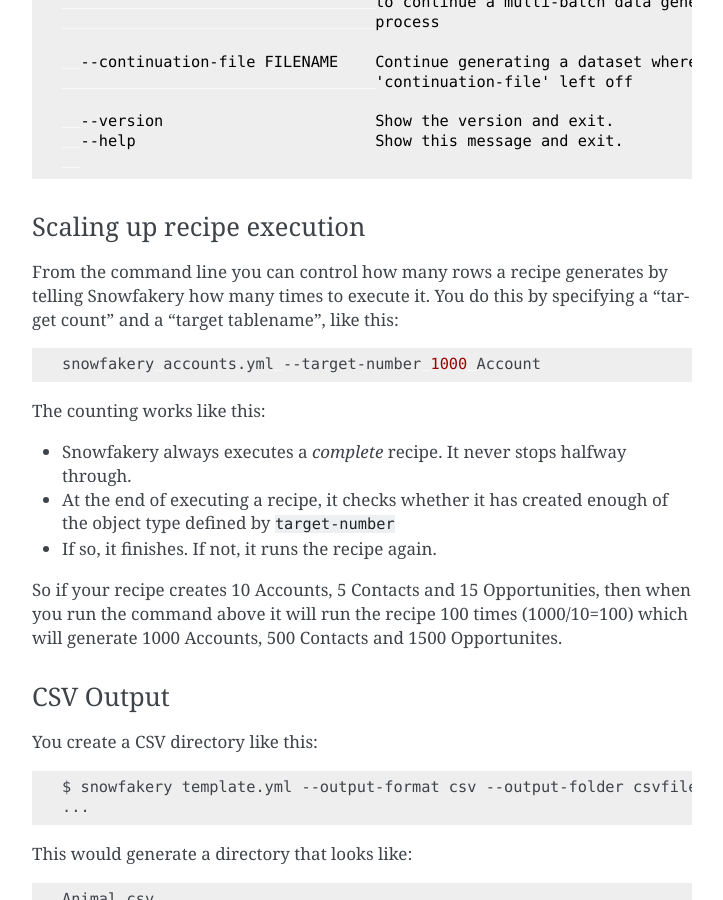
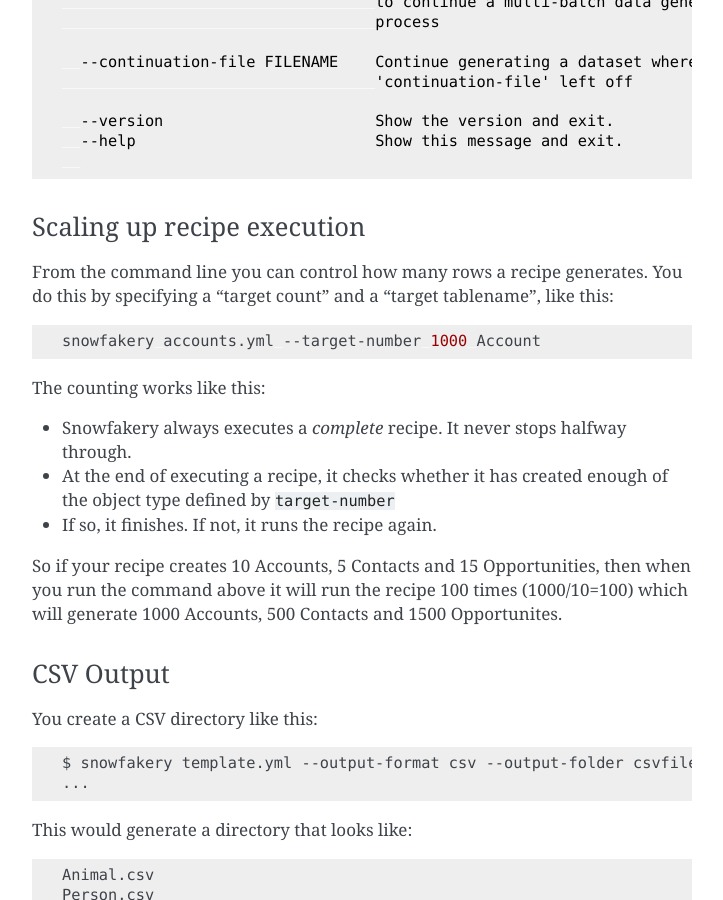
Before and after one commit to SFDO-Tooling/Snowfakery, a Sphinx documentation site: the page built from docs/index.md, in a window 1280 px wide and 900 px high, scrolled down 19115 px. Shown: the whole window, without its empty margins (388-1111 px from the left). Built offline with Sphinx 7.4.7, drawn with Linux system fonts in a browser that asks for light colours.

Commit message:
Minor doc update

````diff
--- a/docs/index.md
+++ b/docs/index.md
@@ -886,9 +886,7 @@
 
 ### Scaling up recipe execution
 
-From the command line you can control how many rows a recipe generates by telling
-Snowfakery how many times to execute it. You do this by specifying a "target count"
-and a "target tablename", like this:
+From the command line you can control how many rows a recipe generates. You do this by specifying a "target count" and a "target tablename", like this:
 
 ```bash
 snowfakery accounts.yml --target-number 1000 Account
````
